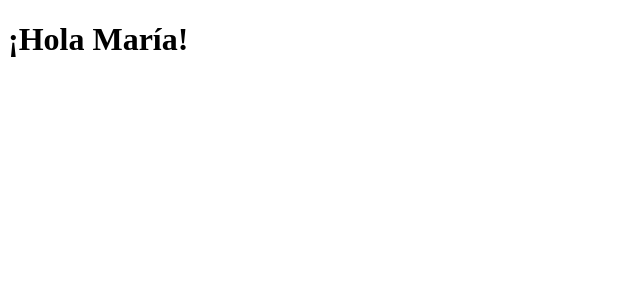
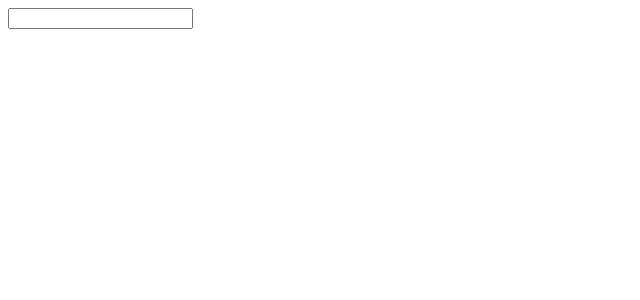
Before and after one commit to MariaRipley/prueba-vite-gh-pages, a React (Vite) app: page / in a window 1280 px wide. Shown: the top 300 px of the page, without its empty margins (0-640 px from the left). Built offline with nearby package versions, Linux system fonts and the light colour scheme.

Commit message:
Show Giphy Gifs using API and Postman

```diff
--- a/src/App.jsx
+++ b/src/App.jsx
@@ -1,9 +1,40 @@
-const nombre = "María";
+import { useState } from "react";
 
 function App() {
+  //Estado
+  const [valorInput, setValorInput] = useState("");
+  const [gifs, setGifs] = useState([]);
+
+  const onChange = (evento) => {
+    const valor = evento.target.value;
+    setValorInput(valor);
+  };
+
+  const getGifs = async (query) => {
+    const url = `https://api.giphy.com/v1/gifs/search?api_key=wyI9pq95jLjyZ2y6a3RToecTAkmYCK8n&q=${query}`;
+    const response = await fetch(url);
+    const data = await response.json();
+    console.log(data);
+    return data.data;
+  };
+
+  //Ciclo de vida
+
+  const onSubmit = async (event) => {
+    event.preventDefault();
+    const gifs = await getGifs(valorInput);
+    setGifs(gifs);
+  };
+
+  //JSX
   return (
     <div className="App">
-      <h1>¡Hola {nombre}!</h1>
+      <form onSubmit={onSubmit}>
+        <input value={valorInput} onChange={onChange} />
+      </form>
+      {gifs.map((gif) => (
+        <img key={gif.id} src={gif.images.original.url} alt="" />
+      ))}
     </div>
   );
 }
```
